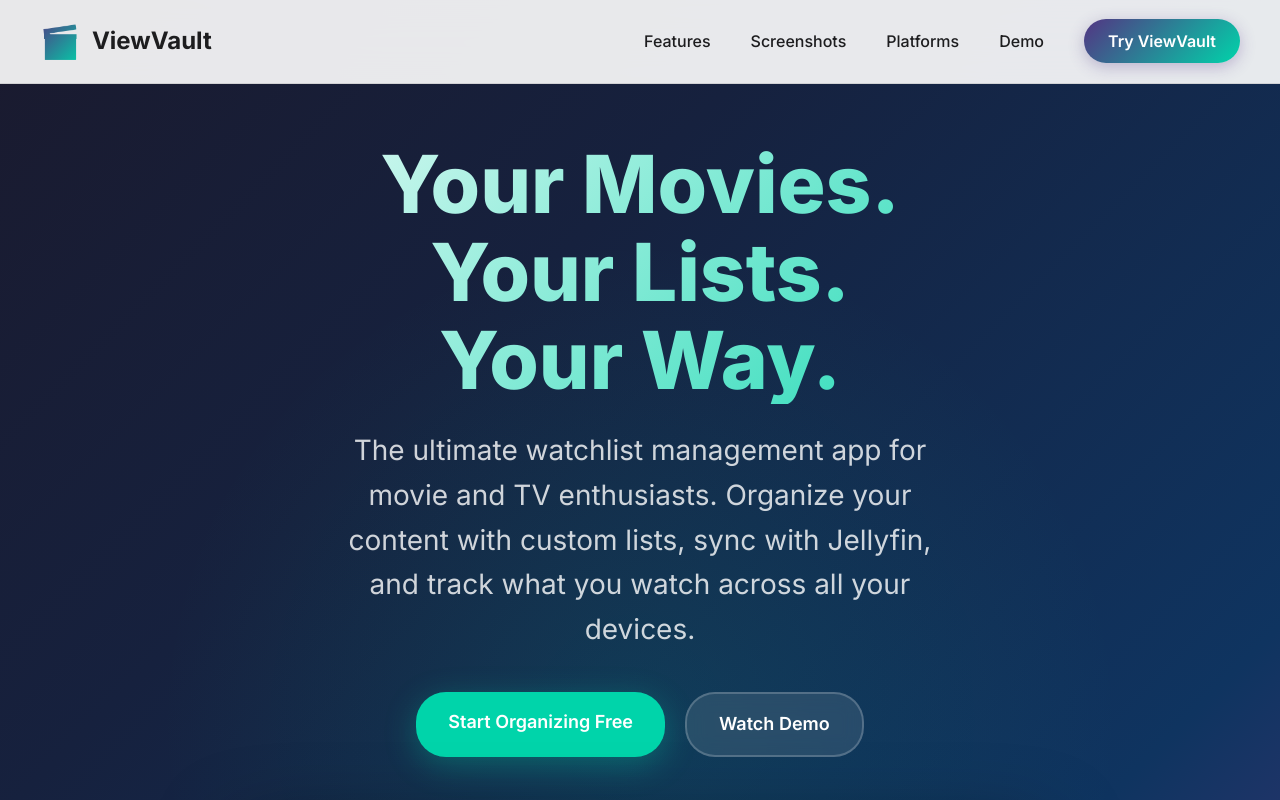
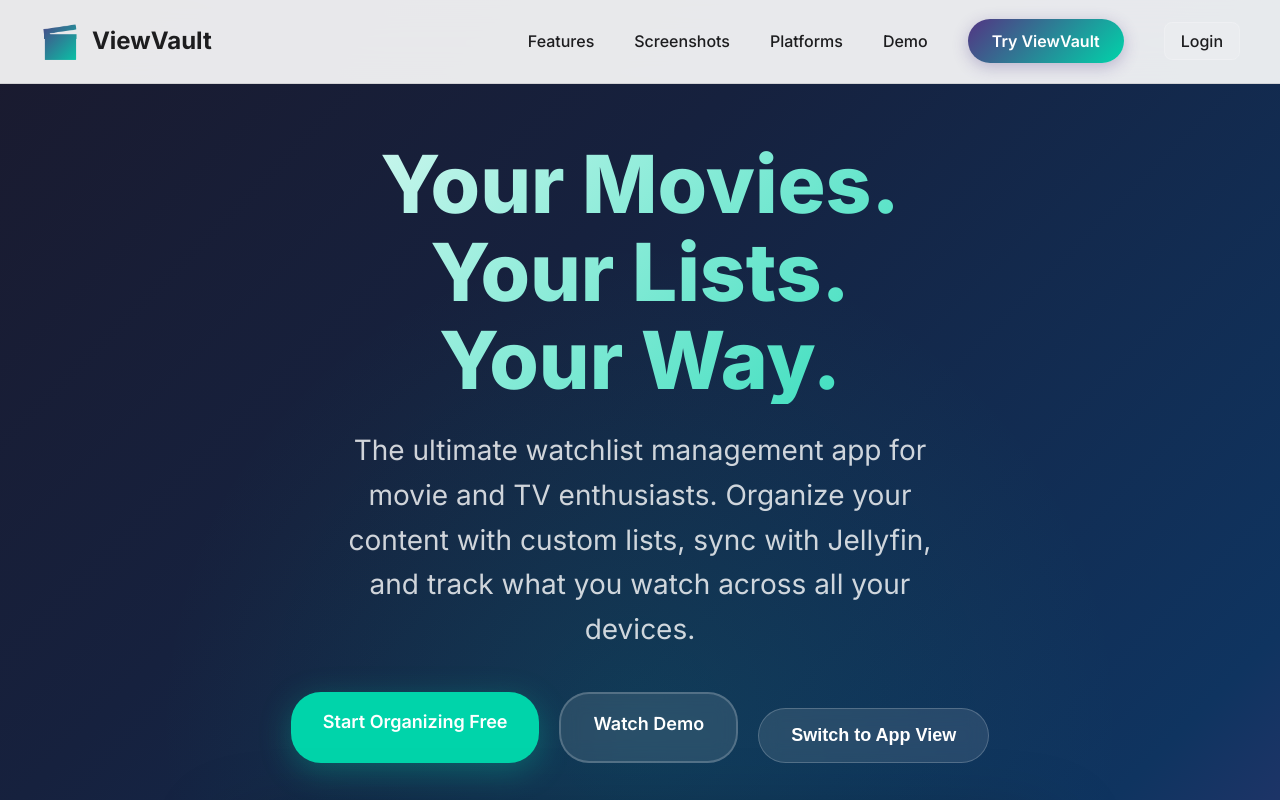
Before and after one commit to LCMilstein/cinesyncmktg, a plain HTML site: page index.html in a window 1280 px wide. Shown: the top 800 px of the page. Drawn offline with Linux system fonts and the light colour scheme.

Commit message:
Add dual-mode functionality: Marketing site now intelligently routes users - New login button in header - Smart routing: logged-in users redirected to app - Toggle button to switch between marketing and app views - All CTAs now point to app.viewvault.app - Responsive design for mobile devices

```diff
--- a/css/styles.css
+++ b/css/styles.css
@@ -654,3 +654,45 @@ html {
 ::-webkit-scrollbar-thumb:hover {
     background: var(--primary-purple);
 }
+
+/* Dual-mode functionality styles */
+.login-btn {
+    background: rgba(255, 255, 255, 0.1);
+    border: 1px solid rgba(255, 255, 255, 0.2);
+    border-radius: 8px;
+    padding: 8px 16px;
+    transition: all 0.3s ease;
+}
+
+.login-btn:hover {
+    background: rgba(255, 255, 255, 0.2);
+    border-color: rgba(255, 255, 255, 0.3);
+}
+
+.toggle-mode-btn {
+    margin-top: 16px;
+    background: rgba(255, 255, 255, 0.1);
+    border: 1px solid rgba(255, 255, 255, 0.2);
+    color: white;
+    transition: all 0.3s ease;
+}
+
+.toggle-mode-btn:hover {
+    background: rgba(255, 255, 255, 0.2);
+    border-color: rgba(255, 255, 255, 0.3);
+    transform: translateY(-2px);
+}
+
+/* Responsive adjustments for dual-mode */
+@media (max-width: 768px) {
+    .nav-menu .login-btn {
+        margin-top: 8px;
+        width: 100%;
+        text-align: center;
+    }
+
+    .toggle-mode-btn {
+        width: 100%;
+        margin-top: 20px;
+    }
+}
--- a/index.html
+++ b/index.html
@@ -39,7 +39,8 @@
                 <li><a href="#screenshots" class="nav-link">Screenshots</a></li>
                 <li><a href="#platforms" class="nav-link">Platforms</a></li>
                 <li><a href="#demo" class="nav-link">Demo</a></li>
-                <li><a href="https://your-viewvault-app.com" class="cta-button">Try ViewVault</a></li>
+                <li><a href="https://app.viewvault.app" class="cta-button">Try ViewVault</a></li>
+                <li><a href="https://app.viewvault.app" class="nav-link login-btn">Login</a></li>
             </ul>
 
             <button class="mobile-menu-toggle" id="mobileMenuToggle">
@@ -330,5 +331,64 @@
 
     <!-- Scripts -->
     <script src="./js/main.js"></script>
+    <script>
+        // Smart routing and dual-mode functionality
+        document.addEventListener('DOMContentLoaded', function() {
+            // Check if user is already logged in
+            checkUserStatus();
+
+            // Add marketing/app toggle functionality
+            setupDualMode();
+        });
+
+        function checkUserStatus() {
+            // Check if user has a valid session
+            const hasSession = localStorage.getItem('viewvault_session') ||
+                             sessionStorage.getItem('viewvault_session') ||
+                             document.cookie.includes('viewvault_session');
+
+            if (hasSession) {
+                // User is logged in, redirect to app
+                redirectToApp();
+            }
+        }
+
+        function redirectToApp() {
+            // Redirect to app interface
+            window.location.href = 'https://app.viewvault.app';
+        }
+
+        function setupDualMode() {
+            // Add marketing/app toggle button
+            const header = document.querySelector('.hero-content');
+            if (header) {
+                const toggleBtn = document.createElement('button');
+                toggleBtn.className = 'btn btn-secondary toggle-mode-btn';
+                toggleBtn.textContent = 'Switch to App View';
+                toggleBtn.onclick = function() {
+                    window.location.href = 'https://app.viewvault.app';
+                };
+
+                // Insert after hero buttons
+                const heroButtons = header.querySelector('.hero-buttons');
+                if (heroButtons) {
+                    heroButtons.appendChild(toggleBtn);
+                }
+            }
+        }
+
+        // Update all CTA buttons to point to app
+        function updateCTALinks() {
+            const ctaButtons = document.querySelectorAll('.cta-button, .btn-primary');
+            ctaButtons.forEach(btn => {
+                if (btn.href && btn.href.includes('your-viewvault-app.com')) {
+                    btn.href = 'https://app.viewvault.app';
+                }
+            });
+        }
+
+        // Call on page load
+        updateCTALinks();
+    </script>
 </body>
 </html>
```
